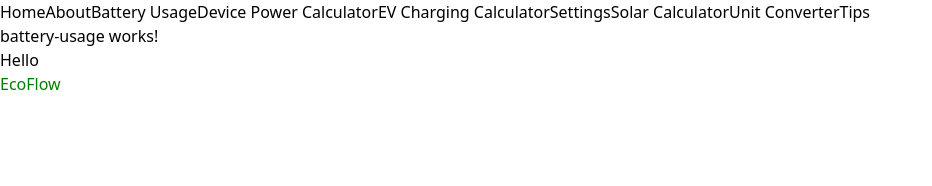
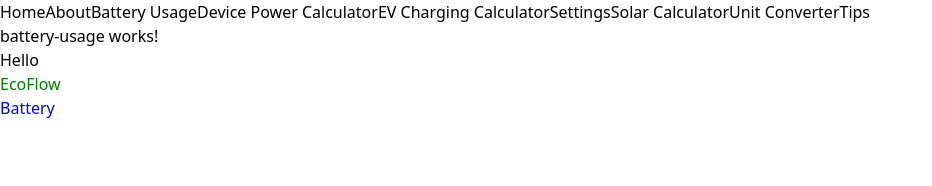
Before and after one commit to IT-Kamianets/voltlab.itkamianets.com, an Angular app: page /battery-usage in a window 1280 px wide. Shown: the top 186 px of the page, without its empty margins (0-932 px from the left). Built offline with nearby package versions, Linux system fonts and the light colour scheme.

Commit message:
Add missing newline at the end of battery usage component HTML

```diff
--- a/src/app/pages/battery-usage/battery-usage.component.html
+++ b/src/app/pages/battery-usage/battery-usage.component.html
@@ -1,3 +1,4 @@
 <p>battery-usage works!</p>
 Hello
 <p style="color: green;">EcoFlow</p>
+<p style="color: blue;">Battery</p>
```
